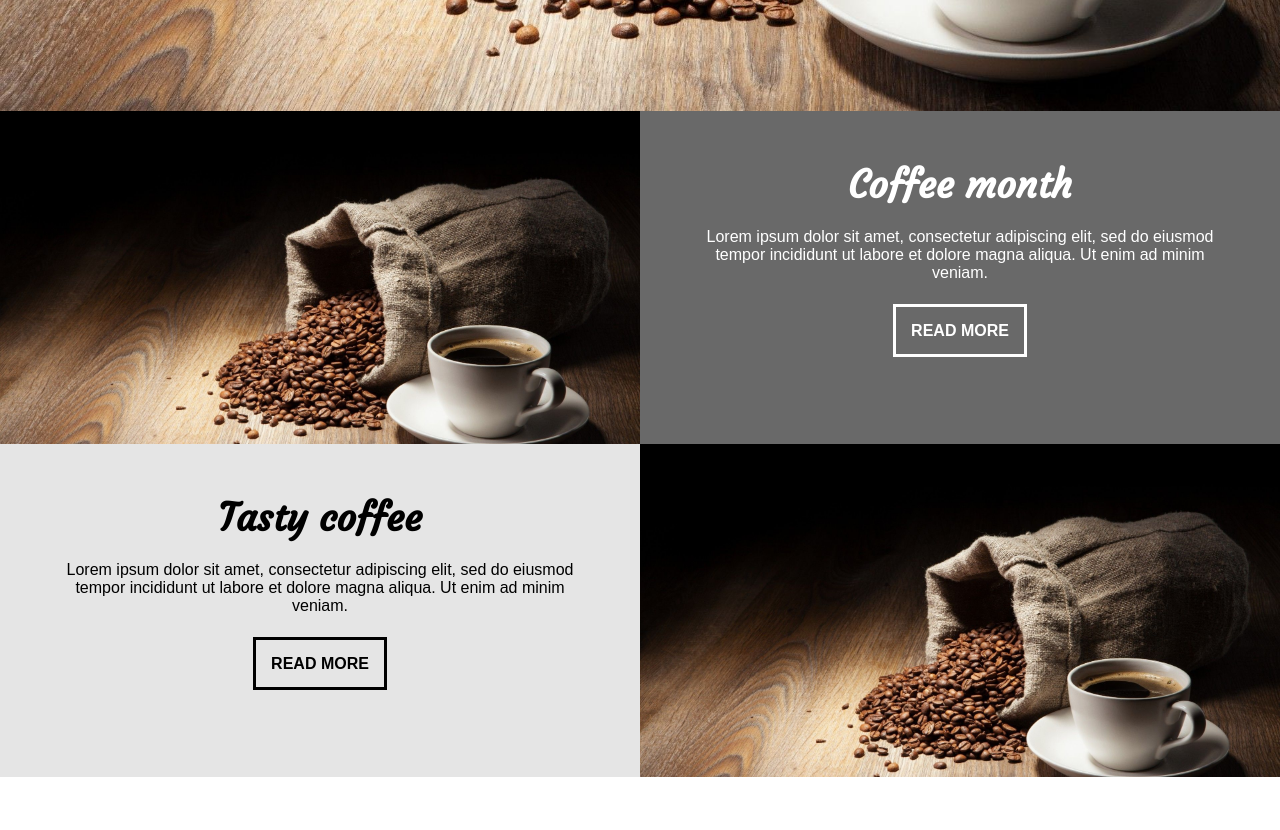
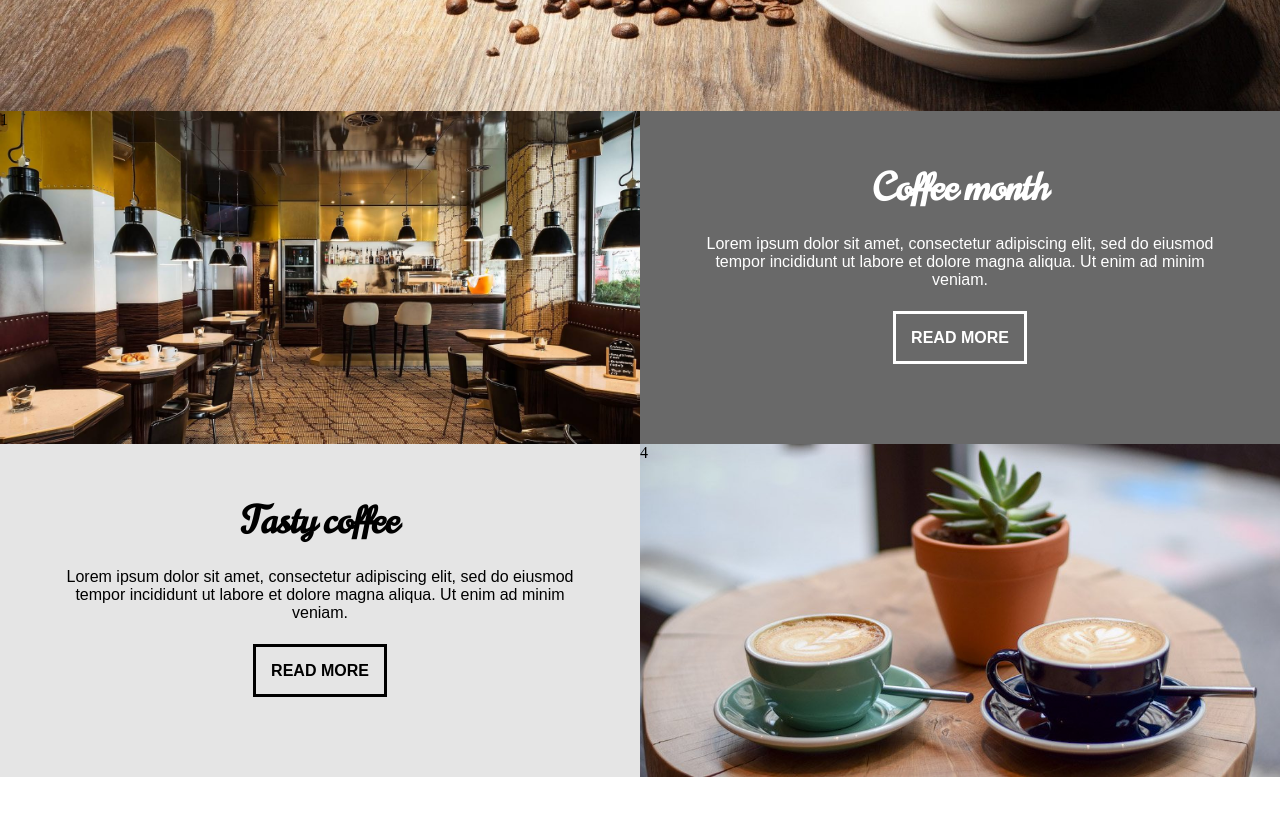
Before and after one commit to ryanalvaira/CSS-GRID-PSD-to-HTML-, a plain HTML site: page index.html in a window 1280 px wide. Shown: the part 639-1469 px from the top of the page. Drawn offline with nearby package versions, Linux system fonts and the light colour scheme; a web font is replaced by a local one.

Commit message:
Added some images

```diff
--- a/index.html
+++ b/index.html
@@ -6,9 +6,8 @@
 	    <meta name="viewport" content="width=device-width, initial-scale=1">
 	    <meta name="author" content="Ryan Alvaira">
     	<link rel="author" href="https://ryanalvaira.github.io/">
-    	<link rel="shortcut icon" type="image/x-icon" href="./images/favicon.png" /> <!-- Favicon Icon -->
     	<link rel="stylesheet" href="https://cdnjs.cloudflare.com/ajax/libs/font-awesome/4.7.0/css/font-awesome.min.css"> <!--Icons-->
-    	<link href="https://fonts.googleapis.com/css?family=Courgette" rel="stylesheet"> <!--LOGO Font-->
+    	<link href="https://fonts.googleapis.com/css?family=Norican" rel="stylesheet"> <!--LOGO Font-->
     	<link href="https://fonts.googleapis.com/css?family=Muli" rel="stylesheet"> <!--Content Font-->
     	<link rel="stylesheet" href="css/mystyle.css"> <!--My own css-->
     </head>
@@ -116,7 +115,7 @@
     <!-- Informations -->
     	<div class="informations" style="position: relative;top: -50px;" id="blog">
     		<div class="container">
-    			<div class="item1">
+    			<div class="item1" style="background-image: url(./images/img4.jpg);">
     				1
     			</div>
     			<div class="item2">
@@ -133,7 +132,7 @@
     					<a href="target" target="_blank">READ MORE</a>
     				</div>
     			</div>
-    			<div class="item4">
+    			<div class="item4"  style="background-image: url(./images/img3.jpg);">
     				4
     			</div>
     		</div>
--- a/scss/mystyle.scss
+++ b/scss/mystyle.scss
@@ -4,7 +4,7 @@
 	padding: 0;
 }
 /* Variables */
-$logo-font: 'Courgette', cursive;
+$logo-font: 'Norican', cursive;
 $body-font: 'Muli', sans-serif;
 
 $large-screen: 1200px;
@@ -99,6 +99,7 @@ p,li{
 		h1{
 			font-family: $logo-font;
 			font-size: 90px;
+			letter-spacing: 10px;
 			@media (max-width: $tablet){
 				line-height: 1.2;
 				font-size: 70px;
@@ -148,7 +149,7 @@ p,li{
 			}
 		}
 		.item1{
-			background-image: url(../images/background.jpg);
+			background-image: url(../images/img2.jpg);
 			background-size: cover;
 			@media (max-width: $phone){
 				grid-area: 1 / 1 / 2 / 3;
@@ -229,7 +230,7 @@ p,li{
 			}
 		}
 		.item4{
-			background-image: url(../images/background.jpg);
+			background-image: url(../images/img1.jpeg);
 			background-size: cover;
 			@media (max-width: $phone){
 				grid-area: 3 / 1 / 4 / 3;
```
Also changed, not shown: css/mystyle.css, images/img1.jpeg (added), images/img2.jpg (added), images/img3.jpg (added), images/img4.jpg (added), 1 other file.
